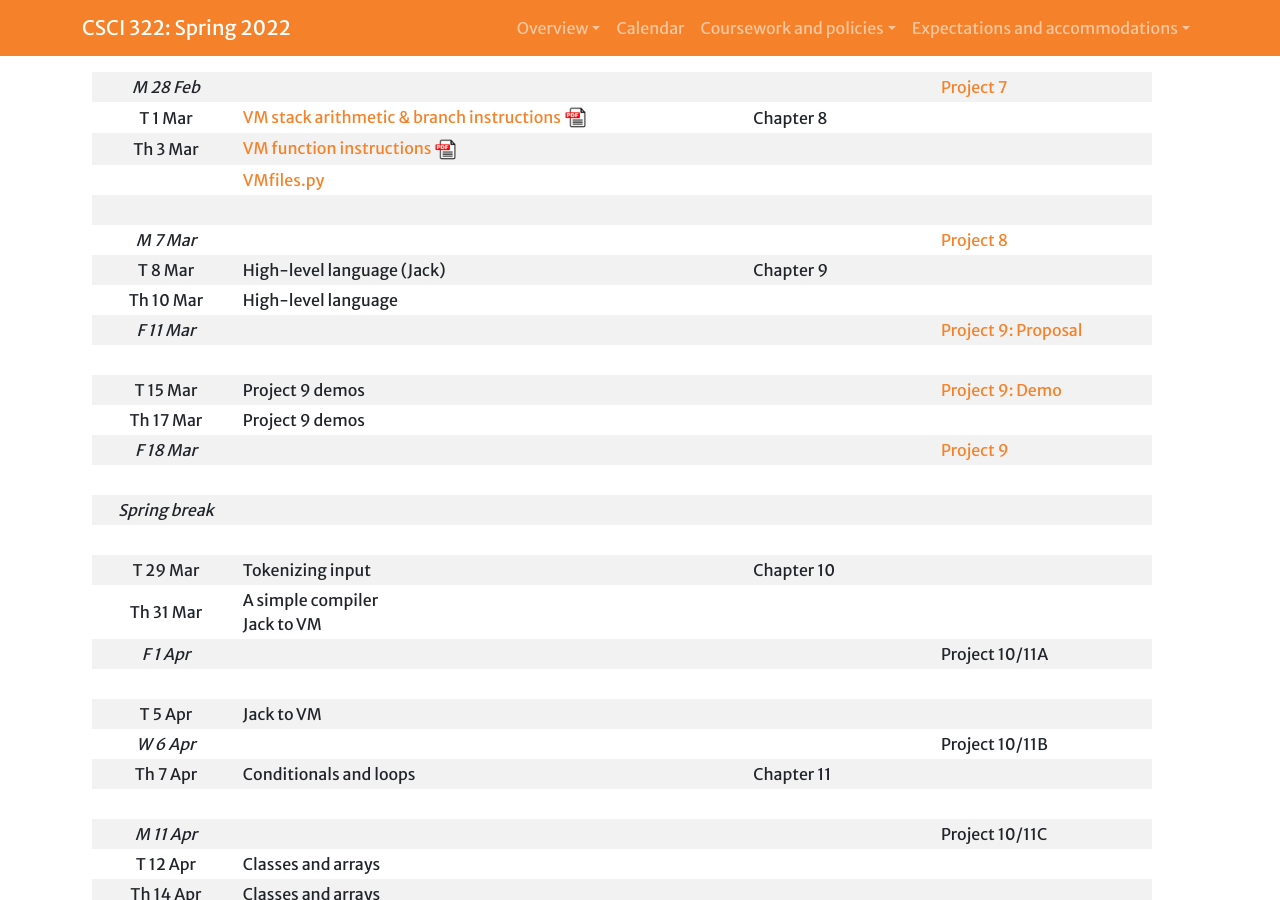
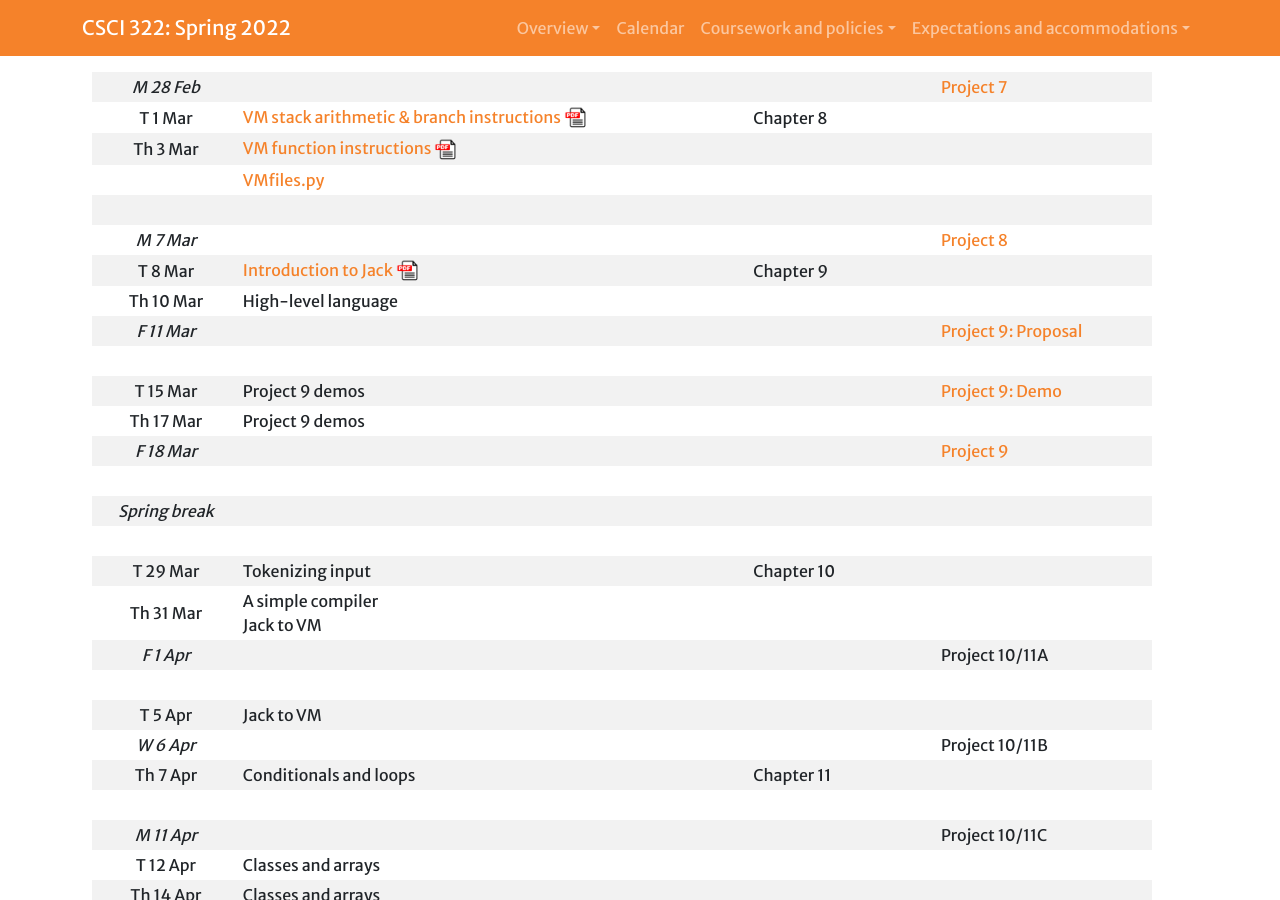
Before and after one commit to Hendrix-CS/csci322, a Jekyll site: the page built from index.md, in a window 1280 px wide and 900 px high, scrolled down 2352 px. Built offline with Jekyll 4.4.1, drawn with Linux system fonts in a browser that asks for light colours; a script that is not in the unit is left out; our own code applies the rules of GitHub Pages for plain Markdown files.

Commit message:
3/8 class

```diff
--- a/index.md
+++ b/index.md
@@ -90,7 +90,7 @@ Upon completing this course, you will be able to:
 |                | [VMfiles.py](lectures/VMFiles.py)                                                                                                                                        |                                   |                                                     |
 |                |                                                                                                                                                                          |                                   |                                                     |
 | *M 7 Mar*      |                                                                                                                                                                          |                                   | [Project 8](projects/08-program-control.html)       |
-| T 8 Mar        | High-level language (Jack)                                                                                                                                               | Chapter 9                         |                                                     |
+| T 8 Mar        | [Introduction to Jack][Jack-video] [<img src="assets/images/PDF2.png" width="24px" />][Jack-lec]                                                                                                                                       | Chapter 9                         |                                                     |
 | Th 10 Mar      | High-level language                                                                                                                                                      |                                   |                                                     |
 | *F 11 Mar*     |                                                                                                                                                                          |                                   | [Project 9: Proposal](projects/09-high-level.html)  |
 |                |                                                                                                                                                                          |                                   |                                                     |
```
Also changed, not shown: other parts of index.md (+2 -0 lines), 2 other files.
